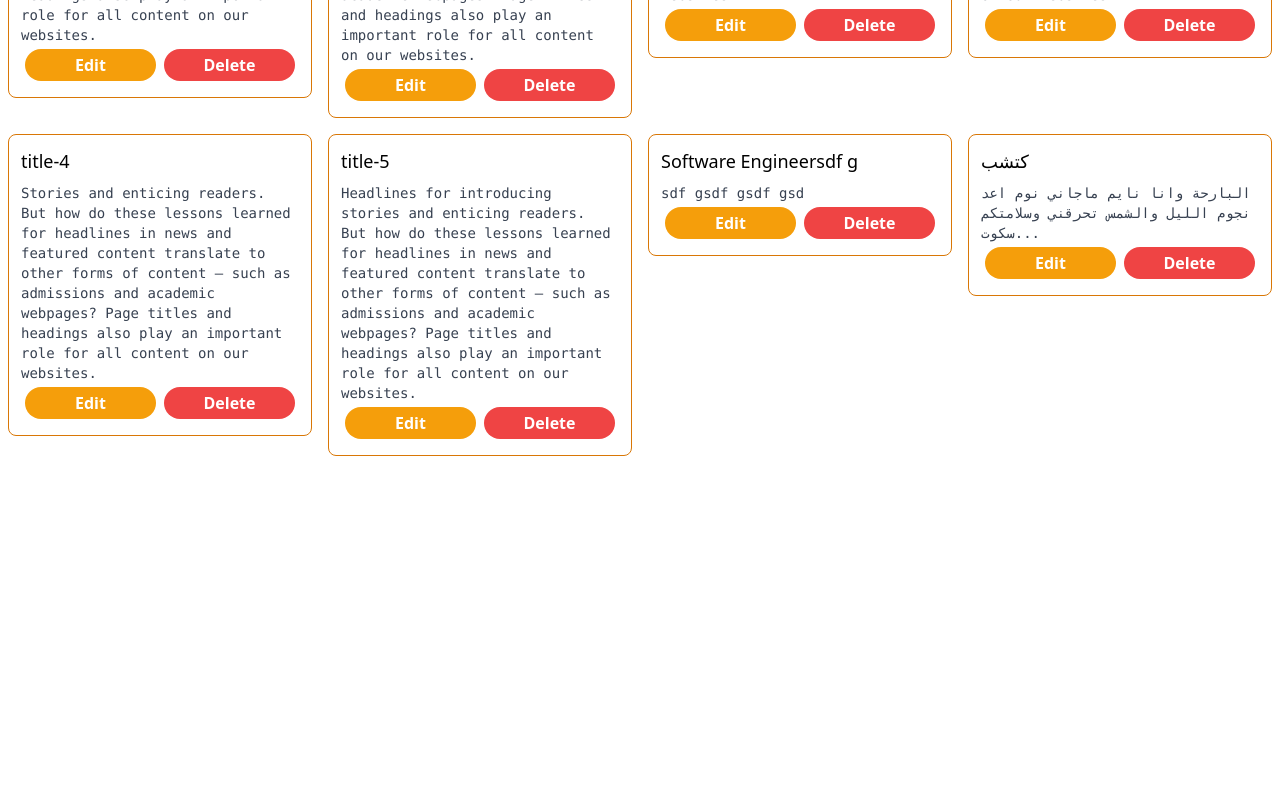
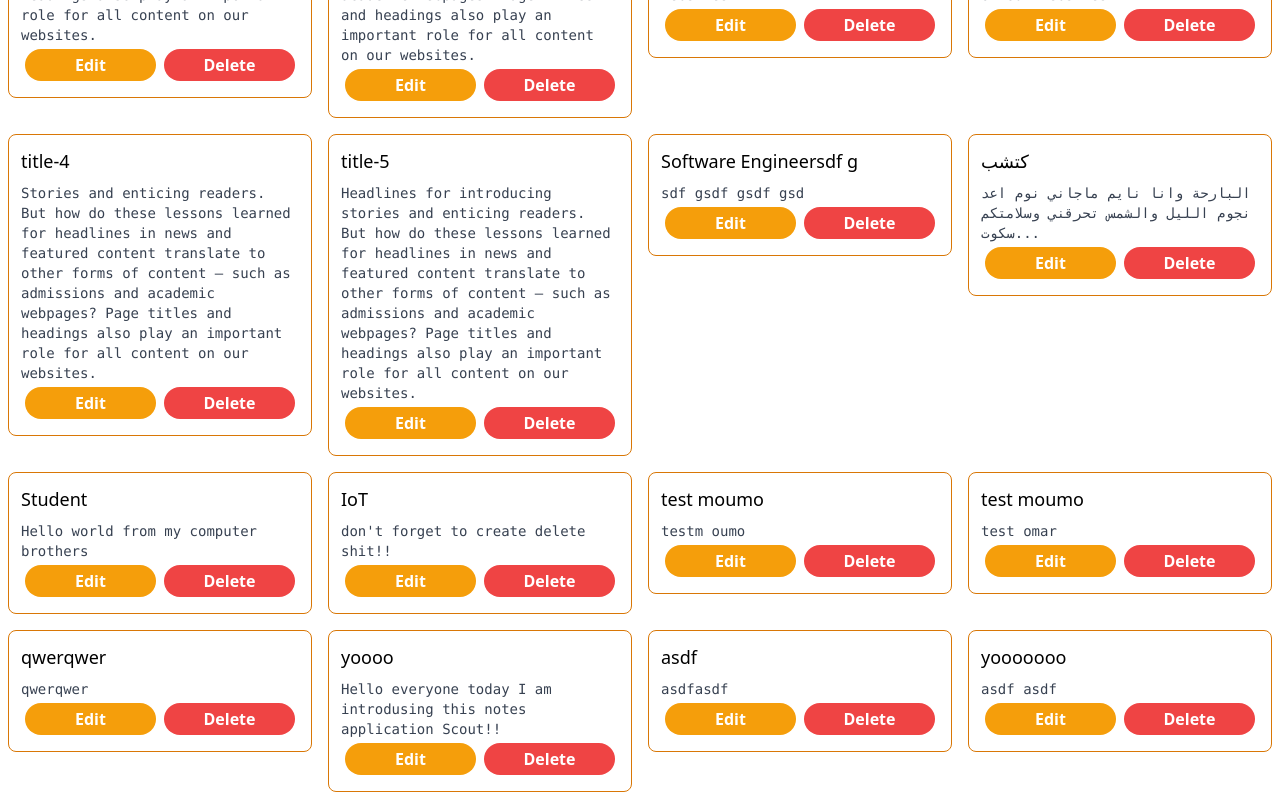
Before and after one commit to BashmailOmar/Angular-Notes-App, an Angular app: page / in a window 1280 px wide. Shown: the part 1010-1810 px from the top of the page. Before the commit the page ends 1474 px from the top, so only its background shows below. Built offline with nearby package versions, Linux system fonts and the light colour scheme; data requests are answered from the project's data file.

Commit message:
Delete metod work very well

```diff
--- a/db.json
+++ b/db.json
@@ -59,6 +59,46 @@
       "title": "كتشب",
       "content": "البارحة وانا نايم ماجاني نوم اعد نجوم الليل والشمس تحرقني وسلامتكم سكوت...",
       "id": 12
+    },
+    {
+      "title": "Student",
+      "content": "Hello world from my computer brothers",
+      "id": 13
+    },
+    {
+      "title": "IoT",
+      "content": "don't forget to create delete shit!!",
+      "id": 14
+    },
+    {
+      "title": "test moumo",
+      "content": "testm oumo",
+      "id": 15
+    },
+    {
+      "title": "test moumo",
+      "content": "test omar",
+      "id": 16
+    },
+    {
+      "title": "qwerqwer",
+      "content": "qwerqwer",
+      "id": 17
+    },
+    {
+      "title": "yoooo",
+      "content": "Hello everyone today I am introdusing this notes application Scout!!",
+      "id": 18
+    },
+    {
+      "title": "asdf",
+      "content": "asdfasdf",
+      "id": 20
+    },
+    {
+      "title": "yooooooo",
+      "content": "asdf asdf ",
+      "id": 21
     }
   ]
 }
--- a/src/app/add-note/add-note.component.html
+++ b/src/app/add-note/add-note.component.html
@@ -6,14 +6,14 @@
         <label class="block text-gray-700 text-sm font-bold mb-2" for="title">Title</label>
         <input
             class="shadow appearance-none border rounded w-full py-2 px-3 text-gray-700 leading-tight focus:outline-none focus:shadow-outline"
-            id="title" type="text" ngModel name="title" placeholder="Enter title">
+            id="title" type="text" ngModel [(ngModel)]="title" name="title" placeholder="Enter title">
     </div>
 
     <div class="mb-4">
         <label class="block text-gray-700 text-sm font-bold mb-2" for="content">Content</label>
         <textarea
             class="shadow appearance-none border rounded w-full py-2 px-3 text-gray-700 leading-tight focus:outline-none focus:shadow-outline"
-            id="content" type="text" ngModel name="content" placeholder="Enter content" rows="5" cols="40"></textarea>
+            id="content" type="text" ngModel [(ngModel)]="content" name="content" placeholder="Enter content" rows="5" cols="40"></textarea>
     </div>
 
 
--- a/src/app/add-note/add-note.component.ts
+++ b/src/app/add-note/add-note.component.ts
@@ -1,4 +1,4 @@
-import { Component } from '@angular/core';
+import { Component, EventEmitter, Output } from '@angular/core';
 import { RestapiService } from '../service/restapi.service';
 
 @Component({
@@ -8,13 +8,23 @@ import { RestapiService } from '../service/restapi.service';
 })
 export class AddNoteComponent {
 
+  @Output() note = new EventEmitter<any>();
+
   constructor(private notesDataService: RestapiService) {
-}
+  }
+  title: String = "";
+  content: String = "";
 
   addNotesFormData(data: any) {
-    this.notesDataService.createNote(data).subscribe((response: any) => {
-      console.log(response);
-    });
+    if (this.title == "" || this.content == "") {
+
+    } else {
+      this.notesDataService.createNote(data).subscribe((response: any) => {
+        if (response.id) {
+          this.note.emit(response);
+        }
+      });
+      this.title = this.content = "";
+    }
   }
-
 }
--- a/src/app/note-card/note-card.component.html
+++ b/src/app/note-card/note-card.component.html
@@ -11,7 +11,8 @@
                 Edit
             </button>
 
-            <button class="flex-1 bg-red-500 hover:bg-red-700 text-white font-bold py-1 px-3 rounded-full m-1">
+            <button (click)="OnClickDelete()"
+                class="flex-1 bg-red-500 hover:bg-red-700 text-white font-bold py-1 px-3 rounded-full m-1">
                 Delete
             </button>
 
--- a/src/app/note-card/note-card.component.ts
+++ b/src/app/note-card/note-card.component.ts
@@ -1,11 +1,21 @@
-import { Component ,Input } from '@angular/core';
+import { Component, Input } from '@angular/core';
+import { RestapiService } from '../service/restapi.service';
 
 @Component({
   selector: 'app-note-card',
   templateUrl: './note-card.component.html',
   styleUrls: ['./note-card.component.css']
 })
-export class NoteCardComponent{
-@Input() title : String | undefined;
-@Input() content : String | undefined;
+export class NoteCardComponent {
+  constructor(private notesDataService: RestapiService) {
+
+  }
+  @Input() id: String | undefined;
+  @Input() title: String | undefined;
+  @Input() content: String | undefined;
+  OnClickDelete() {
+    this.notesDataService.deleteNote(this.id).subscribe(() => {
+      console.log(this.id);
+    })
+  }
 }
--- a/src/app/notes-list/notes-list.component.html
+++ b/src/app/notes-list/notes-list.component.html
@@ -1,9 +1,9 @@
 <div class="container mt-4 mx-auto">
-    <app-add-note></app-add-note>
+    <app-add-note (note)="onNodeAdded($event)"></app-add-note>
     <br>
     <div class="grid grid-cols-1 sm:grid-cols-2 md:grid-cols-3 lg:grid-cols-4">
-        <div *ngFor="let note of notesdata">
-            <app-note-card [title]="note.title" [content]="note.content"></app-note-card>
+        <div *ngFor="let note of notesData">
+            <app-note-card [id]="note.id" [title]="note.title" [content]="note.content"></app-note-card>
         </div>
     </div>
 </div>
--- a/src/app/notes-list/notes-list.component.ts
+++ b/src/app/notes-list/notes-list.component.ts
@@ -15,13 +15,17 @@ export class NotesListComponent implements OnInit {
     // this.getNotesMethod();
   }
 
-  notesdata: any;
-  postnotesdata: any;
+  notesData: any;
 
   getNotesMethod() {
     this.notesDataService.getNotes().subscribe((response: any) => {
-      this.notesdata = response;
+      this.notesData = response;
     });
   }
 
+  onNodeAdded(eventData: any) {
+    console.log(eventData);
+    this.notesData.push(eventData)
+  }
+
 }
--- a/src/app/service/restapi.service.ts
+++ b/src/app/service/restapi.service.ts
@@ -17,8 +17,8 @@ export class RestapiService {
     return this.http.get(this.url);
   }
 
-  deleteNote() {
-    return this.http.delete(this.url);
+  deleteNote(id: any) {
+    return this.http.delete(`${this.url}/${id}`);
   }
 
   updateNote(data: any) {
```
